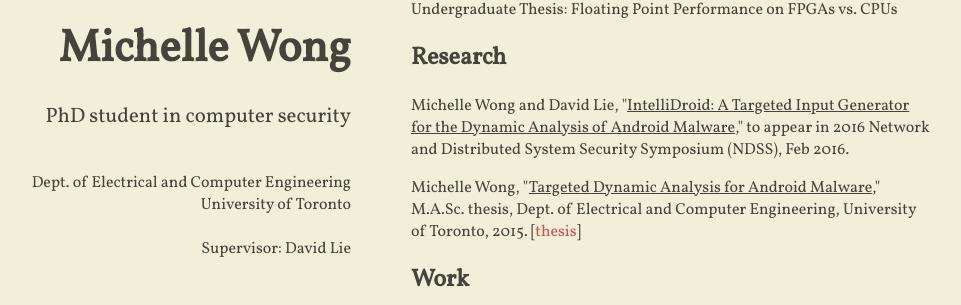
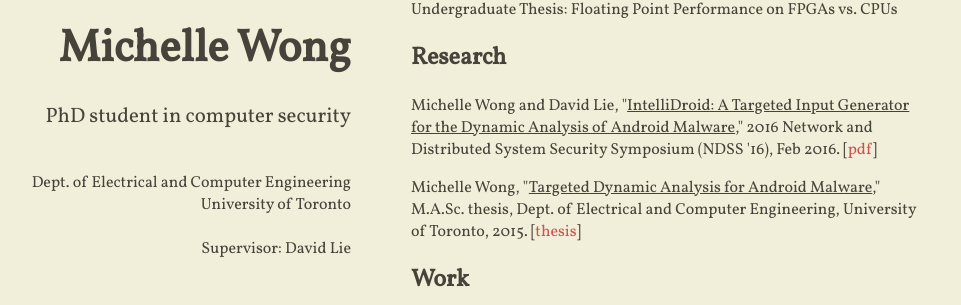
Before and after one commit to miwong/miwong.github.io, a Jekyll site: the page built from index.html, in a window 1280 px wide. Shown: the part 331-636 px from the top of the page, without its empty margins (189-1150 px from the left). Built offline with Jekyll 4.4.1, drawn with Linux system fonts in a browser that asks for light colours; nearby versions of some CDN libraries.

Commit message:
Updating publications and adding link to paper

```diff
--- a/_includes/content.html
+++ b/_includes/content.html
@@ -13,7 +13,7 @@
 
 <h2>Research</h2>
 <p>
-    Michelle Wong and David Lie, "<u>IntelliDroid: A Targeted Input Generator for the Dynamic Analysis of Android Malware</u>," to appear in 2016 Network and Distributed System Security Symposium (NDSS), Feb 2016.
+    Michelle Wong and David Lie, "<u>IntelliDroid: A Targeted Input Generator for the Dynamic Analysis of Android Malware</u>," 2016 Network and Distributed System Security Symposium (NDSS '16), Feb 2016. [<a href="http://www.eecg.toronto.edu/~lie/papers/mwong_ndss2016.pdf" target="_blank">pdf</a>]
 </p>
 <p>
     Michelle Wong, "<u>Targeted Dynamic Analysis for Android Malware</u>," M.A.Sc. thesis, Dept. of Electrical and Computer Engineering, University of Toronto, 2015. [<a href="https://tspace.library.utoronto.ca/handle/1807/69183" target="_blank">thesis</a>]
```
